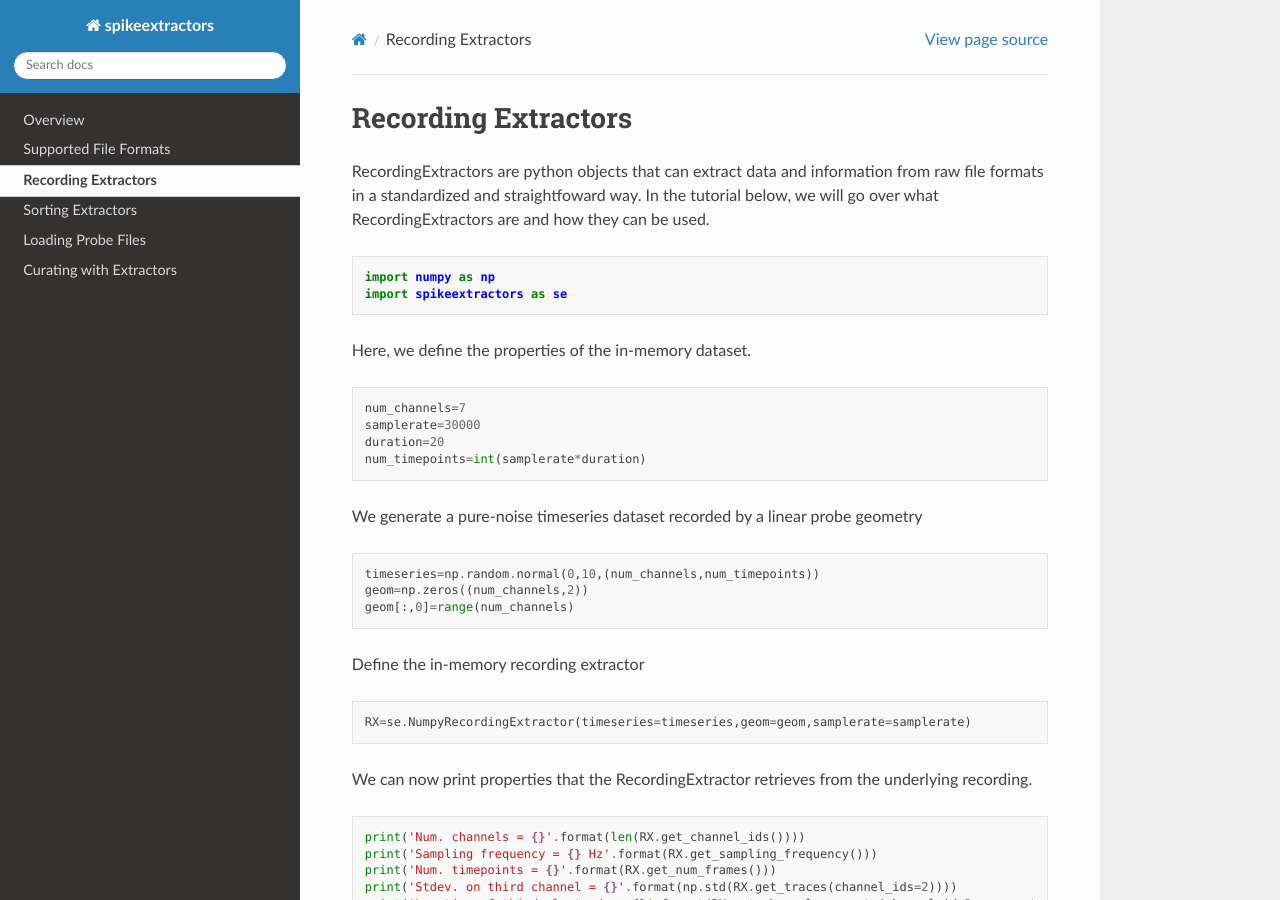
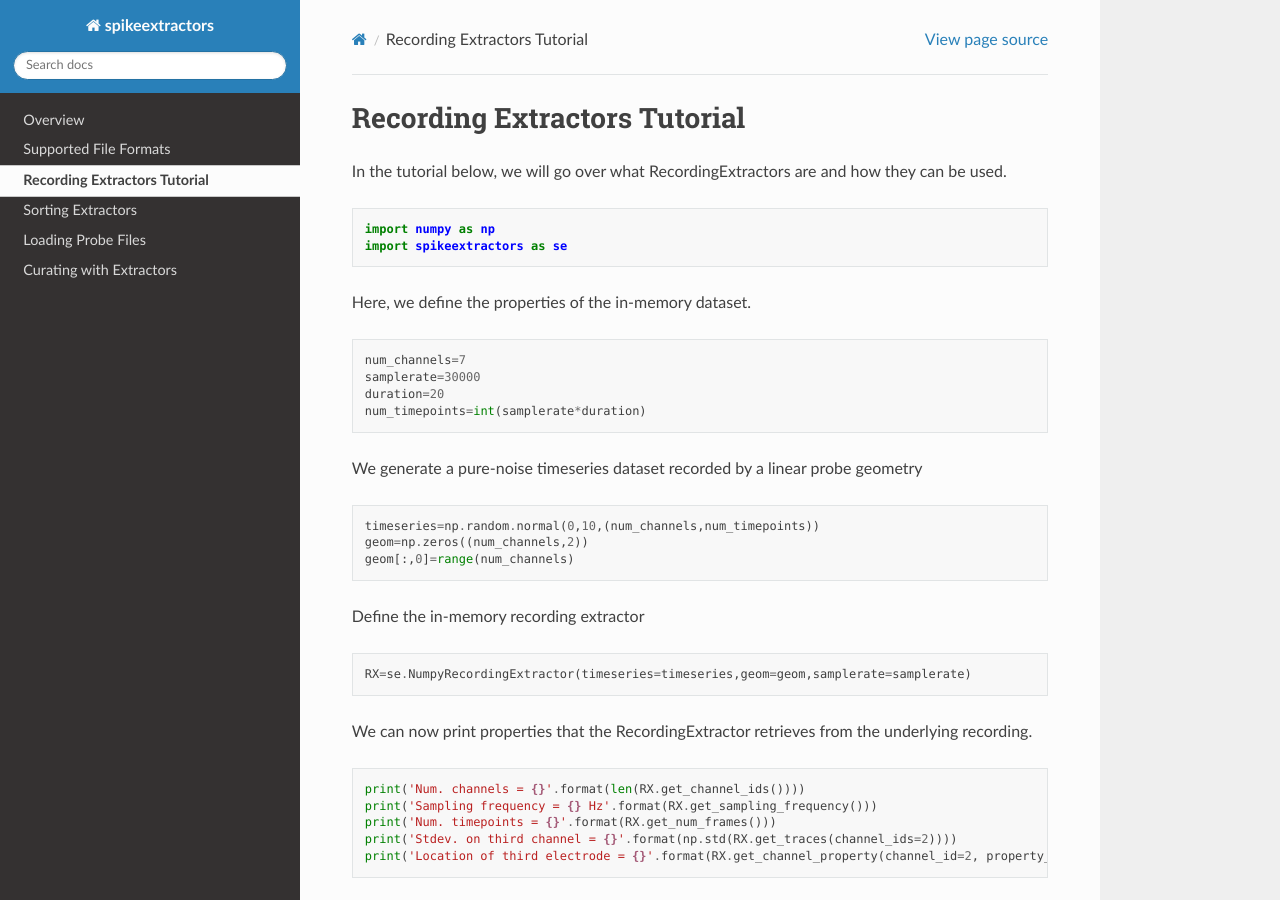
Before and after one commit to SpikeInterface/spikeextractors, a Sphinx documentation site: the page built from docs/recording_extractors.rst, in a window 1280 px wide and 900 px high. Built offline with Sphinx 7.4.7 and the Read the Docs theme 2.0.0, drawn with Linux system fonts in a browser that asks for light colours.

Commit message:
Update recording_extractors.rst

```diff
--- a/docs/recording_extractors.rst
+++ b/docs/recording_extractors.rst
@@ -1,8 +1,8 @@
 
-Recording Extractors
-~~~~~~~~~~~~~~~~~~~~
+Recording Extractors Tutorial
+~~~~~~~~~~~~~~~~~~~~~~~~~~~~
 
-RecordingExtractors are python objects that can extract data and information from raw file formats in a standardized and straightfoward way. In the tutorial below, we will go over what RecordingExtractors are and how they can be used.
+In the tutorial below, we will go over what RecordingExtractors are and how they can be used.
 
 .. code:: python
 
```
